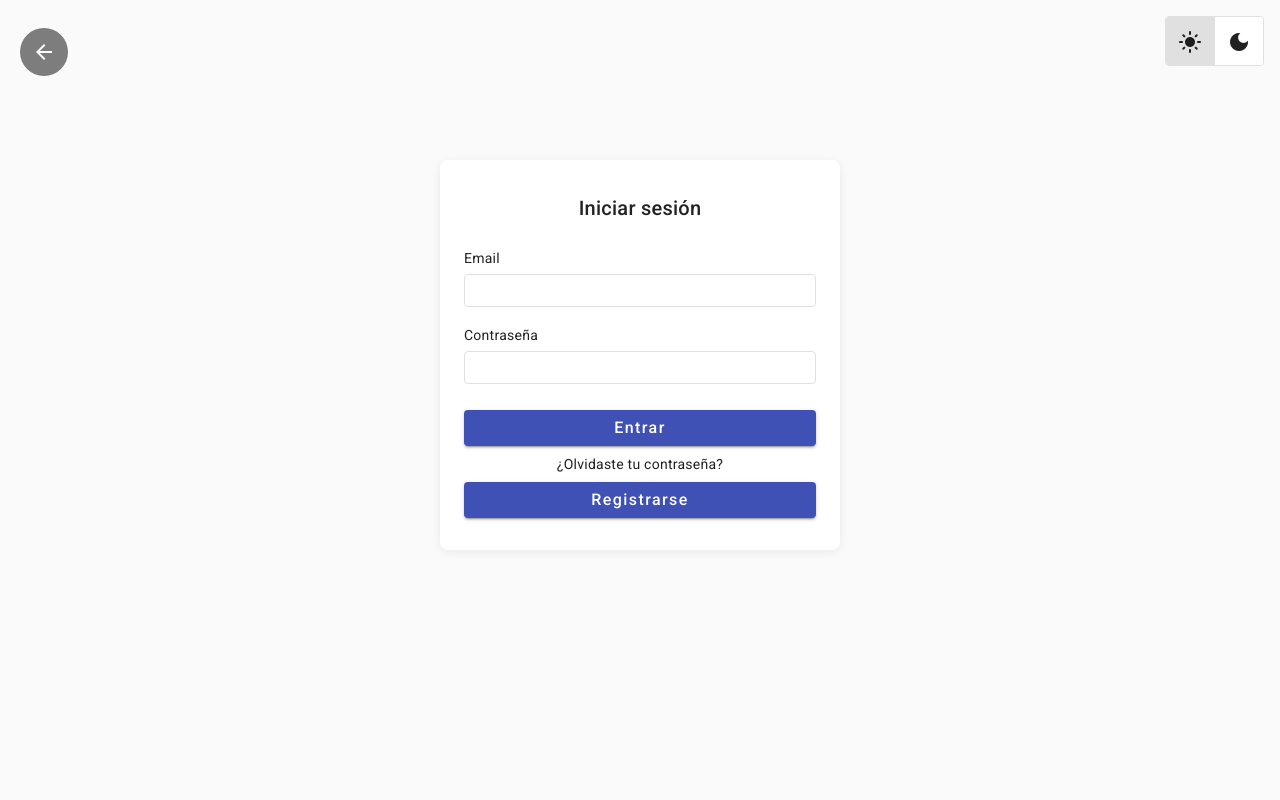
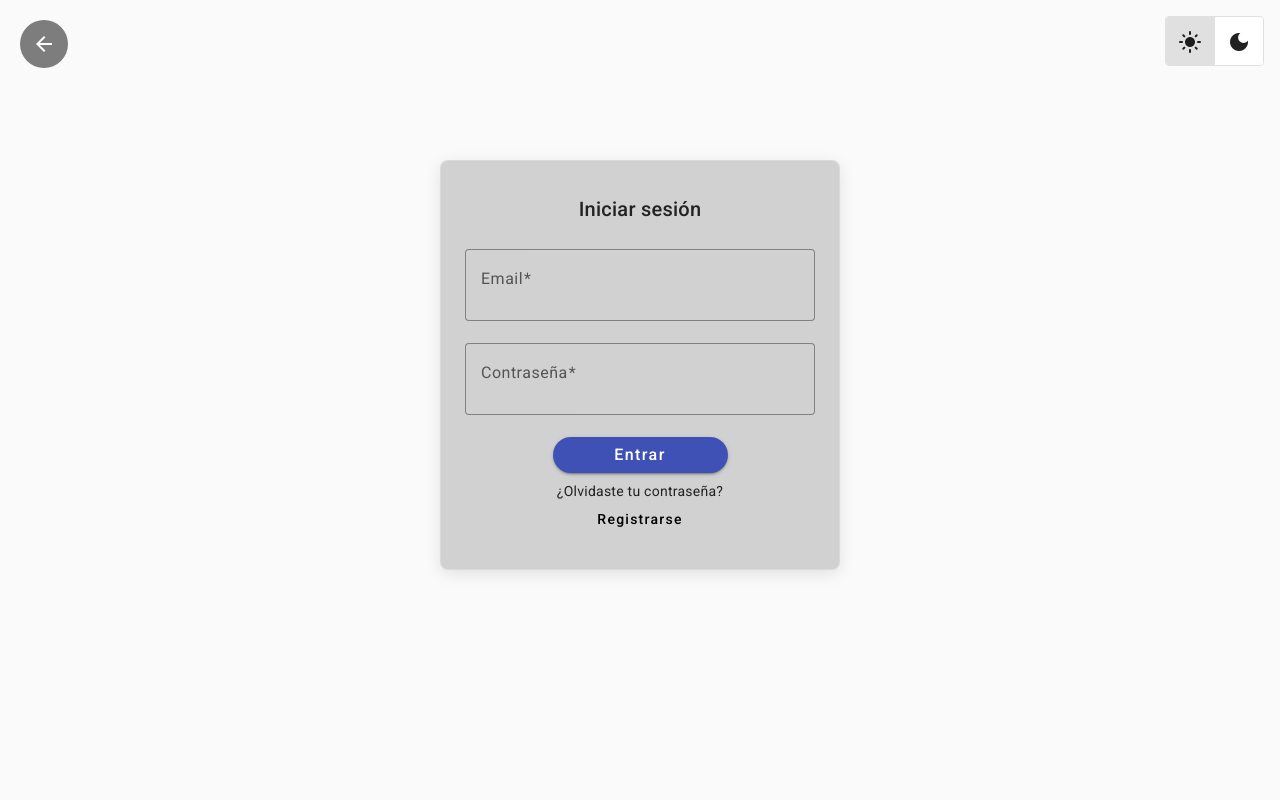
Before and after one commit to xrev4n/FilmNest, an Angular app: page /login in a window 1280 px wide. Shown: the top 800 px of the page. Built offline with nearby package versions, Linux system fonts and the light colour scheme; no server answers.

Commit message:
Login + Register Design

```diff
--- a/src/app/pages/login/login.component.html
+++ b/src/app/pages/login/login.component.html
@@ -5,18 +5,23 @@
   <form (ngSubmit)="login()" #loginForm="ngForm">
     <h2>Iniciar sesión</h2>
     <div class="form-group">
-      <label for="email">Email</label>
-      <input id="email" name="email" type="email" [(ngModel)]="email" required matInput />
+      <mat-form-field appearance="outline" class="full-width">
+        <mat-label>Email</mat-label>
+        <input matInput id="email" name="email" type="email" [(ngModel)]="email" required />
+      </mat-form-field>
     </div>
     <div class="form-group">
-      <label for="password">Contraseña</label>
-      <input id="password" name="password" type="password" [(ngModel)]="password" required matInput />
+      <mat-form-field appearance="outline" class="full-width">
+        <mat-label>Contraseña</mat-label>
+        <input matInput id="password" name="password" type="password" [(ngModel)]="password"
+          required />
+      </mat-form-field>
     </div>
     <button type="submit" [disabled]="loading" mat-raised-button color="primary" class="login-btn">Entrar</button>
     <div *ngIf="error" class="error">{{ error }}</div>
     <div class="login-actions">
       <a class="forgot-password" (click)="$event.preventDefault()">¿Olvidaste tu contraseña?</a>
-      <button type="button" mat-raised-button color="primary" mat-button class="action-btn" (click)="register()">Registrarse</button>
+      <button type="button" mat-button class="action-btn" (click)="register()">Registrarse</button>
     </div>
   </form>
 </div>
--- a/src/app/pages/login/login.component.scss
+++ b/src/app/pages/login/login.component.scss
@@ -12,19 +12,23 @@
   max-width: 400px;
   margin: 10rem auto 0 auto;
   padding: 32px 24px;
+  background: #d1d1d1;
+  border-radius: 8px;
+  box-shadow: 0 4px 16px rgba(0, 0, 0, 0.1);
+  backdrop-filter: blur(10px);
+  border: 1px solid rgba(255, 255, 255, 0.2);
+}
+
+::ng-deep .dark-mode .login-container {
   background: var(--card-bg);
-  border-radius: 8px;
-  box-shadow: 0 2px 8px rgba(0,0,0,0.08);
+  border: none;
+  box-shadow: 0 2px 8px rgba(0, 0, 0, 0.08);
 }
 
 h2 {
   text-align: center;
   margin-bottom: 24px;
   color: var(--text-color);
-}
-
-.form-group {
-  margin-bottom: 18px;
 }
 
 label {
@@ -42,24 +46,32 @@ input {
   color: var(--text-color);
 }
 
-button {
-  width: 100%;
-  padding: 10px;
-  background: #1976d2;
+.login-btn {
+  width: 50%;
   color: #fff;
   border: none;
-  border-radius: 4px;
+  border-radius: 50px;
   font-size: 1rem;
   cursor: pointer;
-  margin-top: 8px;
+  margin: 0 auto 0 auto;
+  display: block;
+  align-items: center;
+  justify-content: center;
 }
-button:disabled {
-  opacity: 0.7;
+
+.login-btn:disabled {
+  opacity: 0.9;
   cursor: not-allowed;
 }
 
 .error {
   color: #f44336;
+  margin-top: 12px;
+  text-align: center;
+}
+
+.success {
+  color: #4caf50;
   margin-top: 12px;
   text-align: center;
 }
@@ -75,3 +87,44 @@ button:disabled {
   width: 100%;
   margin-top: 8px;
 }
+
+.full-width {
+  width: 100%;
+}
+
+::ng-deep .mat-mdc-form-field-infill,
+::ng-deep .mat-mdc-form-field,
+::ng-deep .mat-mdc-form-field .mat-mdc-form-field-focus-overlay,
+::ng-deep .mat-mdc-form-field .mat-mdc-text-field-wrapper,
+::ng-deep .mat-mdc-form-field .mat-mdc-form-field-flex,
+::ng-deep .mat-mdc-form-field.mat-focused .mat-mdc-form-field-focus-overlay,
+::ng-deep .mat-mdc-form-field.mat-focused .mat-mdc-text-field-wrapper,
+::ng-deep .dark-mode .mat-mdc-form-field-infill,
+::ng-deep .dark-mode .mat-mdc-form-field,
+::ng-deep .dark-mode .mat-mdc-form-field .mat-mdc-form-field-focus-overlay,
+::ng-deep .dark-mode .mat-mdc-form-field .mat-mdc-text-field-wrapper,
+::ng-deep .dark-mode .mat-mdc-form-field .mat-mdc-form-field-flex,
+::ng-deep .dark-mode .mat-mdc-form-field.mat-focused .mat-mdc-form-field-focus-overlay,
+::ng-deep .dark-mode .mat-mdc-form-field.mat-focused .mat-mdc-text-field-wrapper {
+  background: transparent !important;
+  background-color: transparent !important;
+}
+
+::ng-deep .dark-mode .mat-mdc-form-field .mat-mdc-form-field-label,
+::ng-deep .dark-mode .mat-mdc-form-field .mat-mdc-form-field-label.mat-mdc-form-field-label-always-float,
+::ng-deep .dark-mode .mat-mdc-form-field input.mat-mdc-input-element,
+::ng-deep .dark-mode .mat-mdc-form-field .mat-mdc-form-field-label-wrapper,
+::ng-deep .dark-mode .mat-mdc-form-field .mat-mdc-form-field-label-wrapper .mat-mdc-form-field-label,
+::ng-deep .dark-mode mat-label,
+::ng-deep .dark-mode .mat-mdc-form-field mat-label,
+::ng-deep .dark-mode .mat-mdc-form-field .mat-mdc-form-field-label-wrapper mat-label {
+  color: rgba(255, 255, 255, 0.87) !important;
+}
+
+.action-btn {
+  color: var(--text-color);
+}
+
+::ng-deep .dark-mode .action-btn {
+  color: #fff !important;
+}
--- a/src/app/pages/login/login.component.ts
+++ b/src/app/pages/login/login.component.ts
@@ -5,13 +5,15 @@ import { CommonModule } from '@angular/common';
 import { Router, RouterModule } from '@angular/router';
 import { MatIconModule } from '@angular/material/icon';
 import { MatButtonModule } from '@angular/material/button';
+import { MatFormFieldModule } from '@angular/material/form-field';
+import { MatInputModule } from '@angular/material/input';
 
 @Component({
   selector: 'app-login',
   templateUrl: './login.component.html',
   styleUrls: ['../../pages/login/login.component.scss'],
   standalone: true,
-  imports: [FormsModule, CommonModule, RouterModule, MatIconModule, MatButtonModule]
+  imports: [FormsModule, CommonModule, RouterModule, MatIconModule, MatButtonModule, MatFormFieldModule, MatInputModule]
 })
 export class LoginComponent {
   email = '';
--- a/src/app/pages/register/register.component.scss
+++ b/src/app/pages/register/register.component.scss
@@ -4,7 +4,7 @@
   padding: 32px 24px;
   background: #d1d1d1;
   border-radius: 8px;
-  box-shadow: 0 4px 16px rgba(0,0,0,0.1);
+  box-shadow: 0 4px 16px rgba(0, 0, 0, 0.1);
   backdrop-filter: blur(10px);
   border: 1px solid rgba(255, 255, 255, 0.2);
 }
@@ -16,50 +16,34 @@ h2 {
 }
 
 .form-group {
-  margin-bottom: 18px;
-}
-
-label {
-  display: block;
-  margin-bottom: 6px;
-  color: var(--text-color);
-}
-
-input {
-  width: 100%;
-  padding: 8px;
-  border: 1px solid var(--card-border);
-  border-radius: 4px;
-  background: var(--card-bg);
-  color: var(--text-color);
+  margin-bottom: 8px;
 }
 
 .register-btn {
-  width: 100%;
-  padding: 10px;
-  background: #1976d2;
+  width: 50%;
   color: #fff;
   border: none;
-  border-radius: 4px;
+  border-radius: 50px;
   font-size: 1rem;
   cursor: pointer;
-  margin-top: 8px;
+  margin: 8px auto 0 auto;
+  display: block;
+  align-items: center;
+  justify-content: center;
 }
 
 .register-btn:disabled {
-  opacity: 0.7;
+  opacity: 0.9;
   cursor: not-allowed;
 }
 
 .error {
   color: #f44336;
-  margin-top: 12px;
   text-align: center;
 }
 
 .success {
   color: #4caf50;
-  margin-top: 12px;
   text-align: center;
 }
 
@@ -126,5 +110,5 @@ input {
 ::ng-deep .dark-mode .register-container {
   background: var(--card-bg);
   border: none;
-  box-shadow: 0 2px 8px rgba(0,0,0,0.08);
+  box-shadow: 0 2px 8px rgba(0, 0, 0, 0.08);
 }
--- a/src/app/pages/register/register.component.ts
+++ b/src/app/pages/register/register.component.ts
@@ -30,7 +30,7 @@ export class RegisterComponent {
   constructor(
     private supabaseService: SupabaseService,
     private router: Router
-  ) {}
+  ) { }
 
   hide = signal(true);
 
```
Also changed, not shown: src/app/pages/register/register.component.html (+6 -3 lines).
